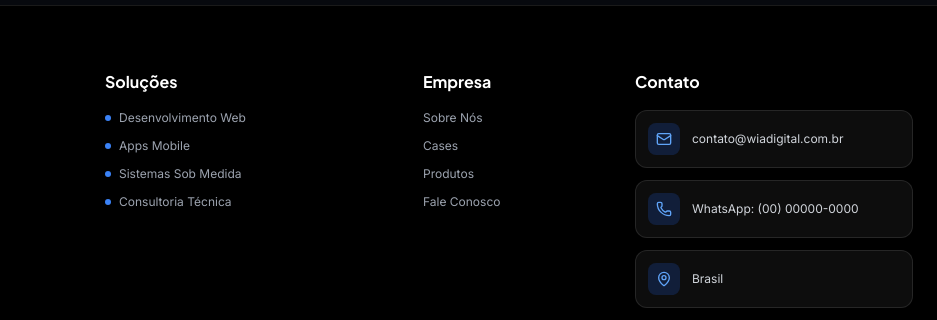
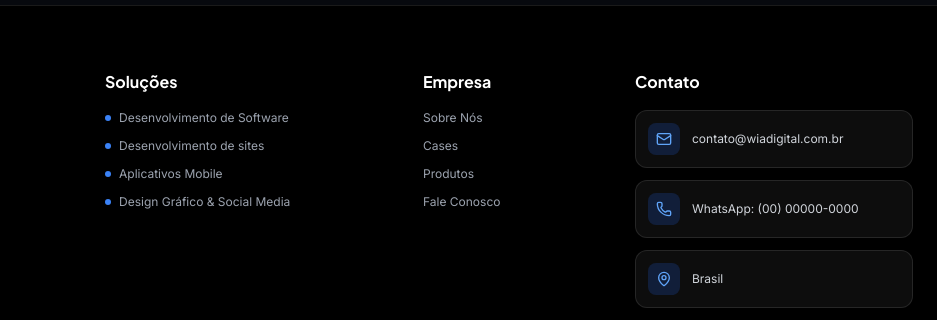
Before and after one commit to wiadigitalmkt-rgb/meu-site, a plain HTML site: page index.html in a window 1280 px wide. Shown: the part 2979-3299 px from the top of the page, 343-1280 px from the left. Drawn offline with nearby package versions, Linux system fonts and the light colour scheme.

Commit message:
Update index.html

```diff
--- a/index.html
+++ b/index.html
@@ -371,10 +371,10 @@
       <div class="md:col-span-3">
         <h4 class="font-heading font-bold text-white text-base mb-4">Soluções</h4>
         <ul class="space-y-3 text-xs">
-          <li><a href="/servicos" class="flex items-center gap-2 hover:text-blue-400 transition-colors"><span class="w-1.5 h-1.5 rounded-full bg-blue-500"></span> Desenvolvimento Web</a></li>
-          <li><a href="/servicos" class="flex items-center gap-2 hover:text-blue-400 transition-colors"><span class="w-1.5 h-1.5 rounded-full bg-blue-500"></span> Apps Mobile</a></li>
-          <li><a href="/servicos" class="flex items-center gap-2 hover:text-blue-400 transition-colors"><span class="w-1.5 h-1.5 rounded-full bg-blue-500"></span> Sistemas Sob Medida</a></li>
-          <li><a href="/servicos" class="flex items-center gap-2 hover:text-blue-400 transition-colors"><span class="w-1.5 h-1.5 rounded-full bg-blue-500"></span> Consultoria Técnica</a></li>
+          <li><a href="/servicos" class="flex items-center gap-2 hover:text-blue-400 transition-colors"><span class="w-1.5 h-1.5 rounded-full bg-blue-500"></span> Desenvolvimento de Software</a></li>
+          <li><a href="/servicos" class="flex items-center gap-2 hover:text-blue-400 transition-colors"><span class="w-1.5 h-1.5 rounded-full bg-blue-500"></span> Desenvolvimento de sites</a></li>
+          <li><a href="/servicos" class="flex items-center gap-2 hover:text-blue-400 transition-colors"><span class="w-1.5 h-1.5 rounded-full bg-blue-500"></span> Aplicativos Mobile</a></li>
+          <li><a href="/servicos" class="flex items-center gap-2 hover:text-blue-400 transition-colors"><span class="w-1.5 h-1.5 rounded-full bg-blue-500"></span> Design Gráfico & Social Media</a></li>
         </ul>
       </div>
 
```
